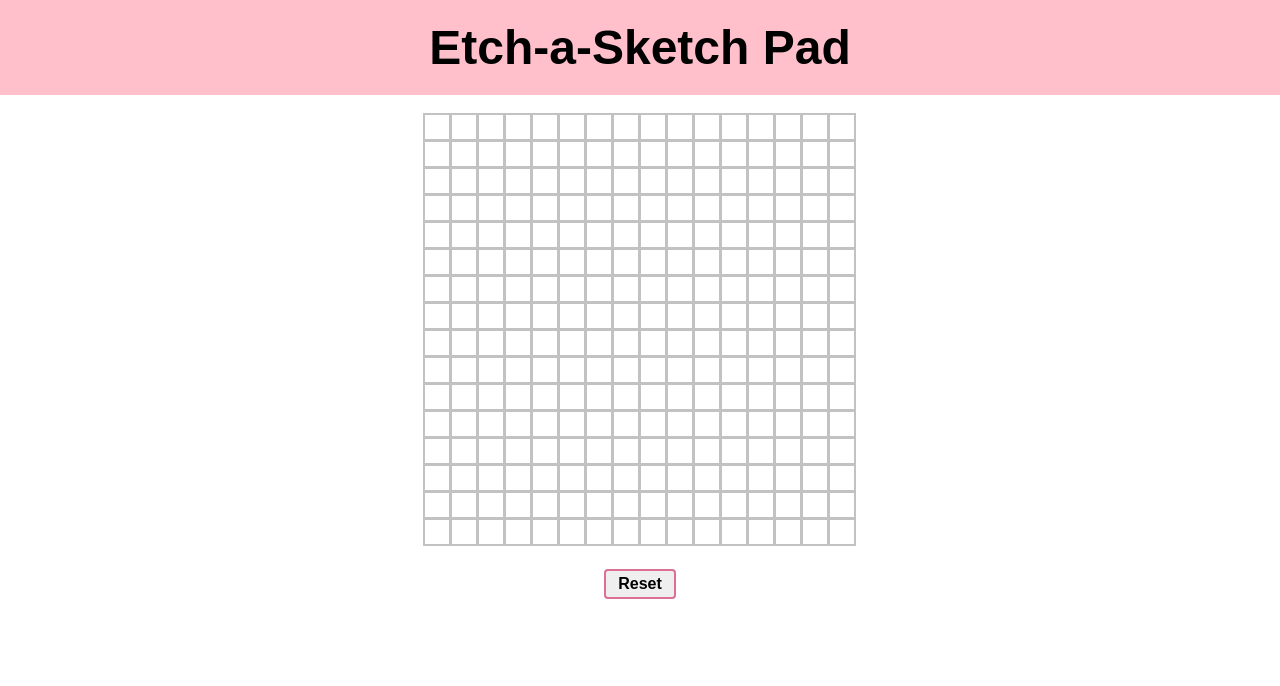
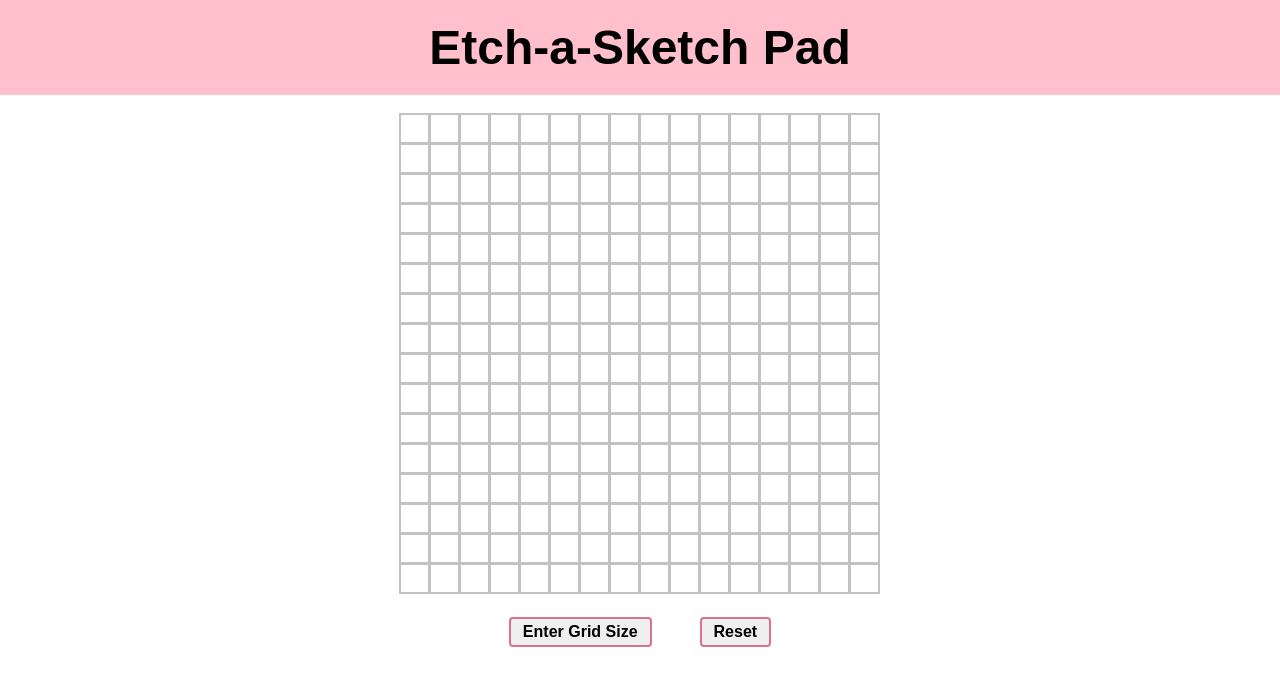
Before and after one commit to JingWei-S/odin-sketch, a plain HTML site: page index.html in a window 1280 px wide. Both pictures are taken after a click on the button "Reset". Drawn offline with Linux system fonts and the light colour scheme.

Commit message:
update the grid setting

```diff
--- a/draw.js
+++ b/draw.js
@@ -1,22 +1,30 @@
-// this will become static
-const WIDTH = 16;
-const HEIGHT = 16;
+// set up the whole grid size
+const REAL_WIDTH = 480;
+
+// this will become default value
+let WIDTH = 16;
+let HEIGHT = 16;
 // get the grid container
 const container = document.querySelector(".container");
 
+function createGrid() {
     for (let i = 0; i<WIDTH; i++) {
         const row = document.createElement("div");
         row.classList.add("row");
         for (let j = 0; j<HEIGHT; j++) {
             const block = document.createElement("div");
             block.classList.add("block");
+            block.style.width = REAL_WIDTH / (WIDTH) + 1 + "px";
+            block.style.height = REAL_WIDTH / (HEIGHT) + 1 + "px";
+            console.log(REAL_WIDTH / WIDTH);
             row.appendChild(block);
         }
         container.appendChild(row);
     }
+    monitorMouse();
+}
 
-const blocks = document.querySelectorAll(".block");
-blocks.forEach(block => block.addEventListener("mouseover", changeColor));
+createGrid();
 
 
 // implement change color - black for now
@@ -28,5 +36,38 @@ function changeColor(e) {
     }
 }
 
-const button = document.querySelector("button");
-button.addEventListener("click", () => location.reload());
+// reset button function
+const button = document.querySelector("#reset");
+button.addEventListener("click", () => {
+    const blocks = document.querySelectorAll(".block");
+    blocks.forEach(block => {
+        block.style.backgroundColor = "";
+    })
+});
+
+// enter grid size button funtion - initiate a prompt
+const sizeBtn = document.querySelector("#size");
+sizeBtn.addEventListener("click", () => {
+    let gridSize = parseInt(prompt("Customize your own grid size"));
+    if (gridSize > 48) {
+        alert("Please only enter a number under 48.");
+        gridSize = 16;
+    }
+    WIDTH = gridSize? gridSize:16;
+    HEIGHT = WIDTH;
+    updateGrid();
+})
+
+// update grid size
+function updateGrid() {
+    // blocks.forEach(block => block.remove());
+    const row = document.querySelectorAll(".container .row");
+    row.forEach(r => container.removeChild(r));
+    createGrid();
+}
+
+// this will be implemented everytime a new grid has created
+function monitorMouse() {
+    const blocks = document.querySelectorAll(".block");
+    blocks.forEach(block => block.addEventListener("mouseover", changeColor));
+}
--- a/index.html
+++ b/index.html
@@ -8,7 +8,10 @@
     <body>
         <div class="header">Etch-a-Sketch Pad</div>
         <div class="container"></div>
-        <button>Reset</button>
+        <div class="btn">
+            <button id="size">Enter Grid Size</button>
+            <button id="reset">Reset</button>
+        </div>
     </body>
     <script src="draw.js"></script>
 </html>
--- a/style.css
+++ b/style.css
@@ -22,6 +22,7 @@ body {
     flex-direction: column;
     justify-content: center;
     align-items: center;
+    box-sizing: border-box;
 }
 
 .row {
@@ -32,10 +33,17 @@ body {
 
 .block {
     border: 2px solid #C2C2C2;
-    width: 24px;
-    height: 24px;
-    margin-left: -1px; /*make the grid look better*/
+    width: 30px;
+    height: 30px;
+    margin-left: -1px; /*make the grid look better */
     margin-bottom: -1px;
+    box-sizing: border-box;
+}
+
+.btn {
+    display: flex;
+    justify-content: center;
+    gap: 48px;
 }
 
 button {
```
Lines whose indentation alone changed are shown as unchanged.
